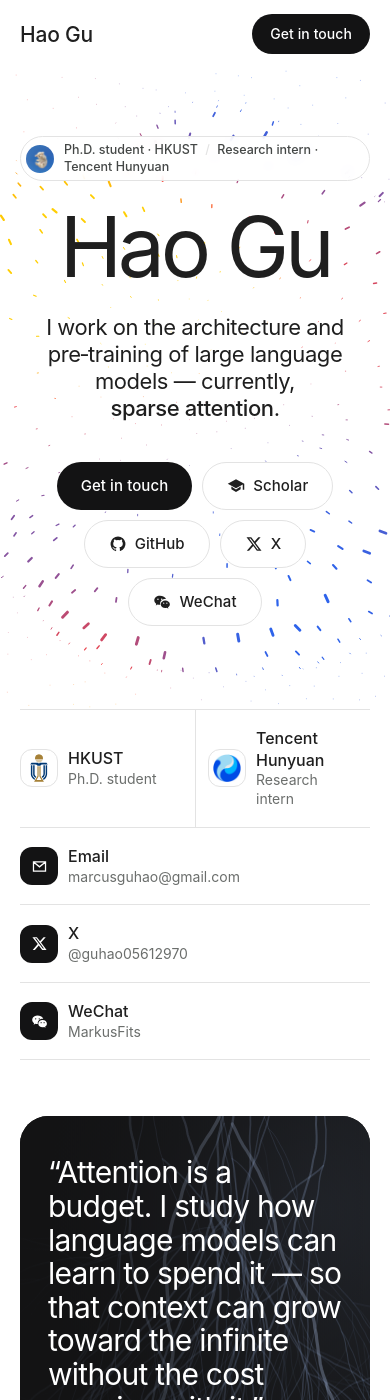
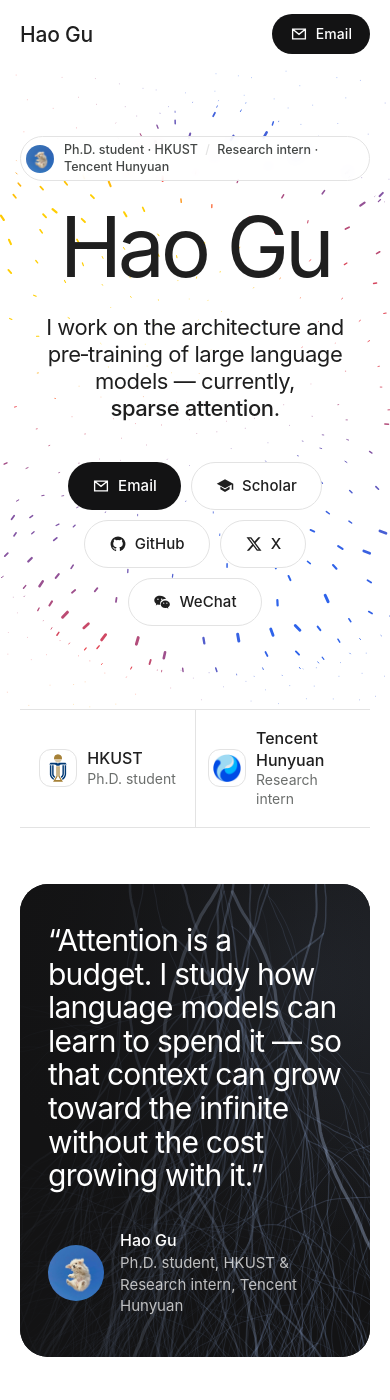
Before and after one commit to Chooovy/guhao, a Jekyll site: the page built from index.html, in a window 390 px wide and 1400 px high. Built offline with Jekyll 4.4.1, drawn with Linux system fonts in a browser that asks for light colours; some web fonts are replaced.

Commit message:
Fix hero WeChat button (pointer-events); Email replaces Get in touch; trim facts strip

```diff
--- a/_includes/nav.html
+++ b/_includes/nav.html
@@ -8,6 +8,6 @@
       <a href="{{ home }}#news" {% if page.nav == 'home' %}data-spy{% endif %}>News</a>
       <a href="{{ '/blog/' | relative_url }}" {% if page.nav == 'blog' %}aria-current="page"{% endif %}>Blog</a>
     </nav>
-    <a class="pill pill-dark pill-sm nav-cta" href="{{ home }}#contact">Get in touch</a>
+    <a class="pill pill-dark pill-sm nav-cta" href="mailto:{{ site.author.email }}">{% include icon.html name="mail" %}Email</a>
   </div>
 </header>
--- a/assets/css/main.css
+++ b/assets/css/main.css
@@ -99,7 +99,7 @@ b, strong { font-weight: 600; }
   display: flex; flex-direction: column; align-items: center; justify-content: center; text-align: center;
   padding: 56px var(--gutter) 72px; pointer-events: none;
 }
-.hero-inner a { pointer-events: auto; }
+.hero-inner a, .hero-inner button { pointer-events: auto; }
 .badge {
   display: inline-flex; align-items: center; gap: 10px; margin: 0 0 28px; padding: 5px 16px 5px 5px;
   border-radius: 99px; background: rgba(255,255,255,.82); border: 1px solid var(--line);
@@ -113,10 +113,10 @@ b, strong { font-weight: 600; }
 .hero-lede b { font-weight: 500; }
 .actions { display: flex; flex-wrap: wrap; justify-content: center; gap: 10px; margin-top: 40px; }
 
-.facts { display: grid; grid-template-columns: .9fr 1.15fr 1.55fr 1.15fr 1fr; margin-top: 0; border-top: 1px solid var(--line); border-bottom: 1px solid var(--line); }
+.facts { display: grid; grid-template-columns: 1fr 1fr; margin-top: 0; border-top: 1px solid var(--line); border-bottom: 1px solid var(--line); }
 .fact { display: flex; align-items: center; gap: 14px; padding: 22px 18px; font-size: 14px; color: var(--ink-3); line-height: 1.35; }
 .fact + .fact { border-left: 1px solid var(--line); }
-.fact:first-child { padding-left: 0; }
+.fact { justify-content: center; }
 .fact img { width: 44px; height: 44px; padding: 4px; border-radius: 12px; border: 1px solid var(--line); object-fit: contain; background: #fff; }
 .fact b { display: block; color: var(--ink); font-weight: 500; font-size: 16px; white-space: nowrap; }
 .fact-link { text-align: left; transition: background .2s; min-width: 0; }
@@ -320,10 +320,6 @@ b, strong { font-weight: 600; }
 .qr-foot b { color: var(--ink); font-weight: 600; margin-left: 4px; }
 
 @media (max-width: 1000px) {
-  .facts { grid-template-columns: repeat(6, 1fr); }
-  .fact:nth-child(1), .fact:nth-child(2) { grid-column: span 3; }
-  .fact-link { grid-column: span 2; border-top: 1px solid var(--line); }
-  .fact:nth-child(3) { border-left: 0; padding-left: 0; }
   .themes { grid-template-columns: 1fr 1fr; }
   .theme { min-height: 400px; }
   .theme-dark { grid-column: 1 / -1; min-height: 360px; }
@@ -341,7 +337,6 @@ b, strong { font-weight: 600; }
   .fact b { white-space: normal; }
   .fact img { width: 38px; height: 38px; }
   .fact-ico { width: 38px; height: 38px; font-size: 17px; }
-  .fact-link { grid-column: span 6; border-left: 0 !important; padding-left: 0; }
   .themes { grid-template-columns: 1fr; }
   .theme, .theme-dark { min-height: 0; }
   .statement { min-height: 0; }
--- a/index.html
+++ b/index.html
@@ -16,7 +16,7 @@ nav: home
     <h1 class="hero-name">Hao Gu</h1>
     <p class="hero-lede">I work on the architecture and pre&#8209;training of large language models — currently, <b>sparse&nbsp;attention</b>.</p>
     <div class="actions">
-      <a class="pill pill-dark" href="mailto:{{ site.author.email }}">Get in touch</a>
+      <a class="pill pill-dark" href="mailto:{{ site.author.email }}">{% include icon.html name="mail" %}Email</a>
       <a class="pill pill-line" href="{{ site.author.scholar }}" target="_blank" rel="noopener">{% include icon.html name="scholar" %}Scholar</a>
       <a class="pill pill-line" href="{{ site.author.github }}" target="_blank" rel="noopener">{% include icon.html name="github" %}GitHub</a>
       <a class="pill pill-line" href="{{ site.author.twitter }}" target="_blank" rel="noopener">{% include icon.html name="x" %}X</a>
@@ -35,18 +35,6 @@ nav: home
       <img src="{{ '/assets/img/logos/hunyuan.png' | relative_url }}" alt="" width="44" height="44">
       <span><b>Tencent Hunyuan</b>Research intern</span>
     </div>
-    <a class="fact fact-link" href="mailto:{{ site.author.email }}">
-      <span class="fact-ico">{% include icon.html name="mail" %}</span>
-      <span><b>Email</b>{{ site.author.email }}</span>
-    </a>
-    <a class="fact fact-link" href="{{ site.author.twitter }}" target="_blank" rel="noopener">
-      <span class="fact-ico">{% include icon.html name="x" %}</span>
-      <span><b>X</b>{{ site.author.twitter_handle }}</span>
-    </a>
-    <button class="fact fact-link" type="button" data-wechat>
-      <span class="fact-ico">{% include icon.html name="wechat" %}</span>
-      <span><b>WeChat</b>{{ site.author.wechat }}</span>
-    </button>
   </div>
 </section>
 
```
